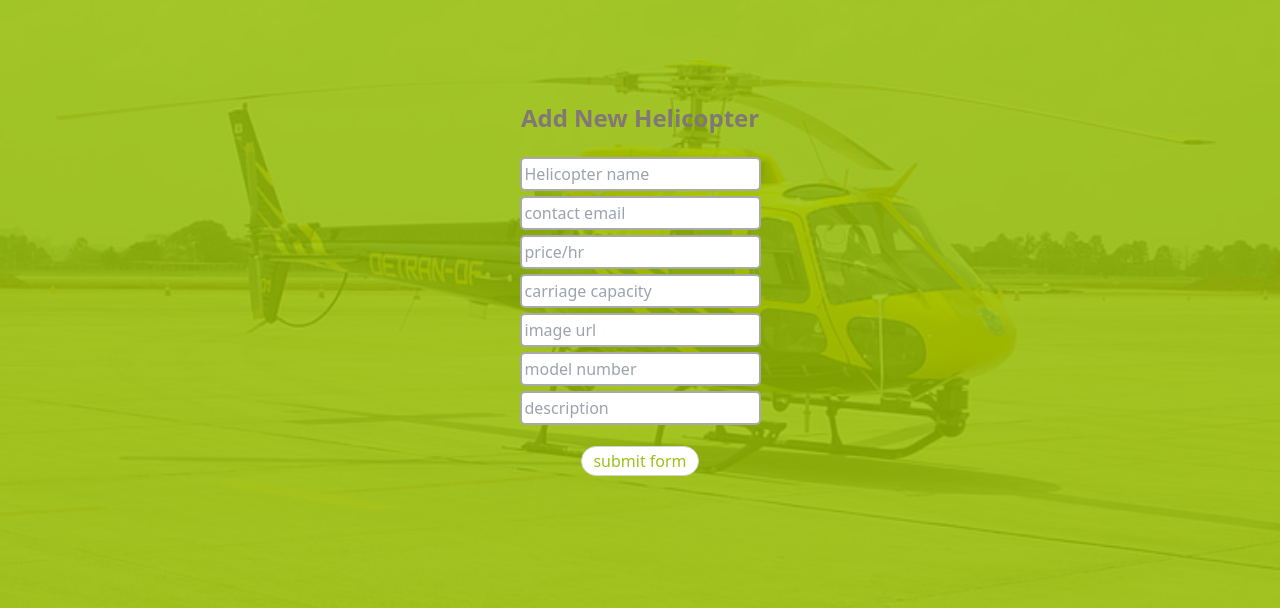
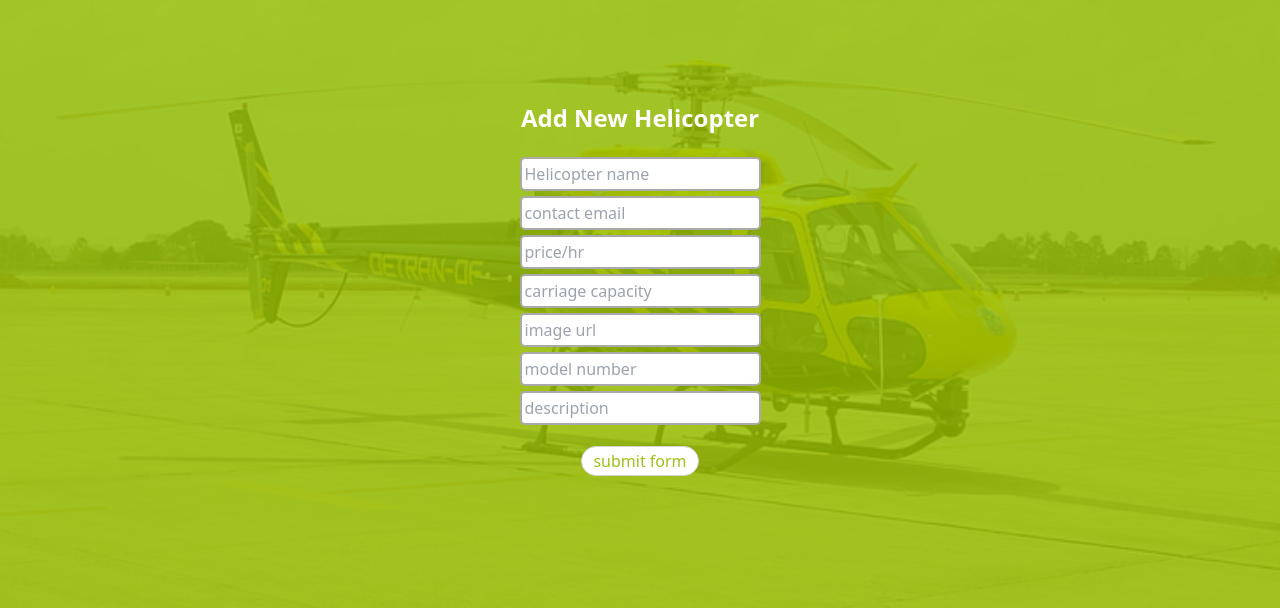
Before and after one commit to emmanuelsteven/heli-hire-captsone-frontend, a React (Vite) app: page /addItem in a window 1280 px wide. Shown: the part 112-720 px from the top of the page. Built offline with nearby package versions, Linux system fonts and the light colour scheme.

Commit message:
add styling to form page

```diff
--- a/src/index.css
+++ b/src/index.css
@@ -172,7 +172,7 @@ input {
 
 .item-form {
   margin-bottom: 1rem;
-  color: rgb(130, 119, 119);
+  color: hsla(0,0%,100%,1);
   font-weight: bold;
   font-size: 1.5rem;
 }
```
